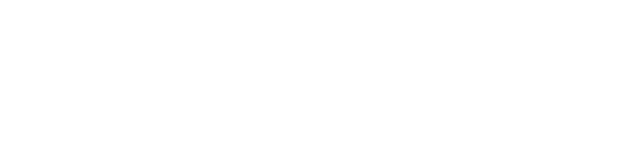
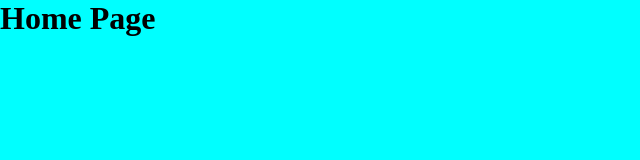
Before and after one commit to pranjalsinghrana340/fsd_22, a plain HTML site: page home.html in a window 1280 px wide. Shown: the whole page, without its empty margins (0-640 px from the left). Drawn offline with Linux system fonts and the light colour scheme.

Commit message:
add style

```diff
--- a/home.html
+++ b/home.html
@@ -0,0 +1,12 @@
+<!DOCTYPE html>
+<html lang="en">
+<head>
+    <meta charset="UTF-8">
+    <meta name="viewport" content="width=device-width, initial-scale=1.0">
+    <title>Document</title>
+    <link rel="stylesheet" href="style.css">
+</head>
+<body>
+    <h1>Home Page</h1>
+</body>
+</html>
--- /dev/null
+++ b/style.css
@@ -0,0 +1,8 @@
+*{
+    margin: 0;
+    padding: 0;
+    box-sizing: border-box;
+}
+body{
+    background-color: aqua;
+}
```
Also changed, not shown: index.html (+1 -0 lines).
